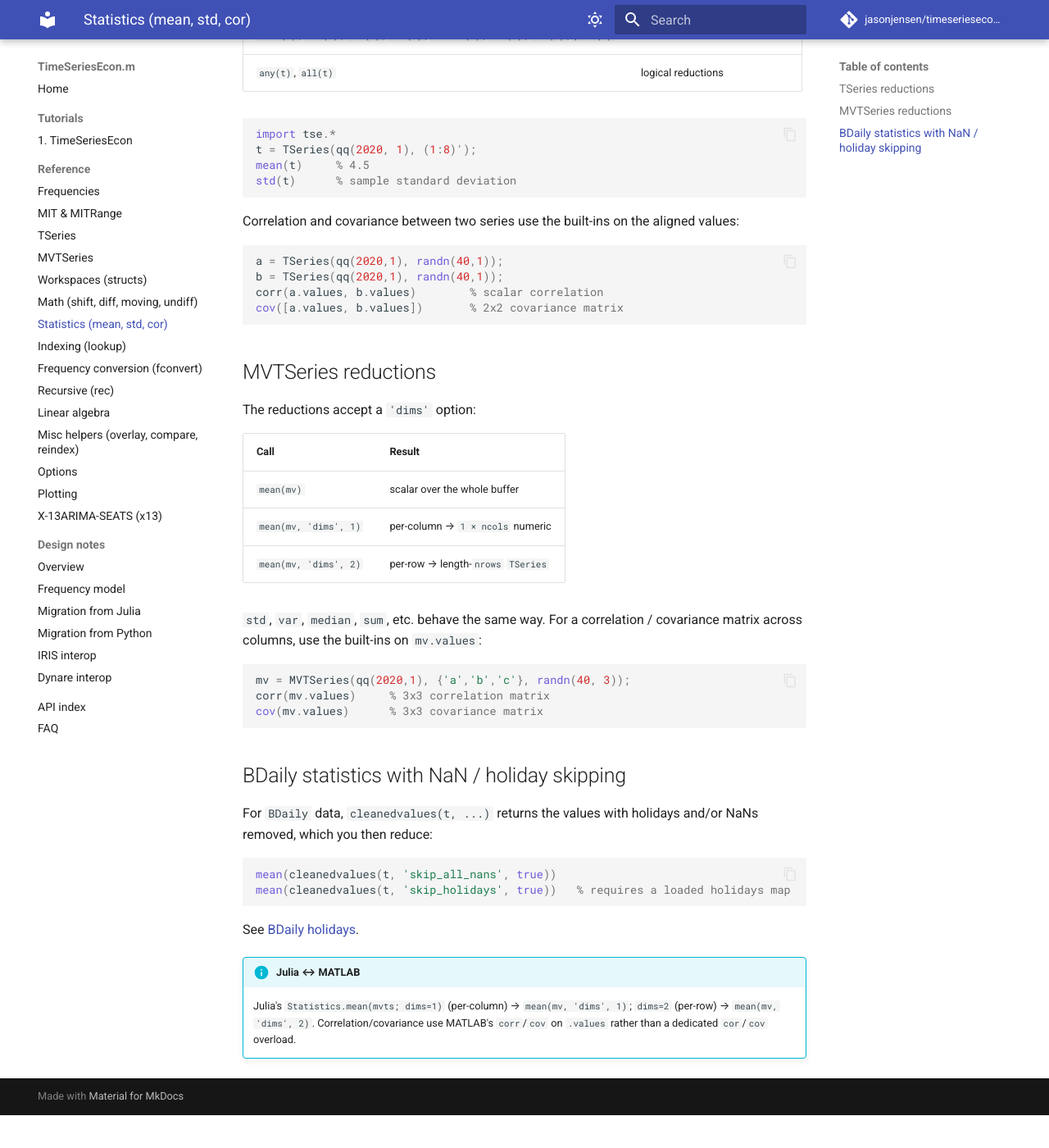
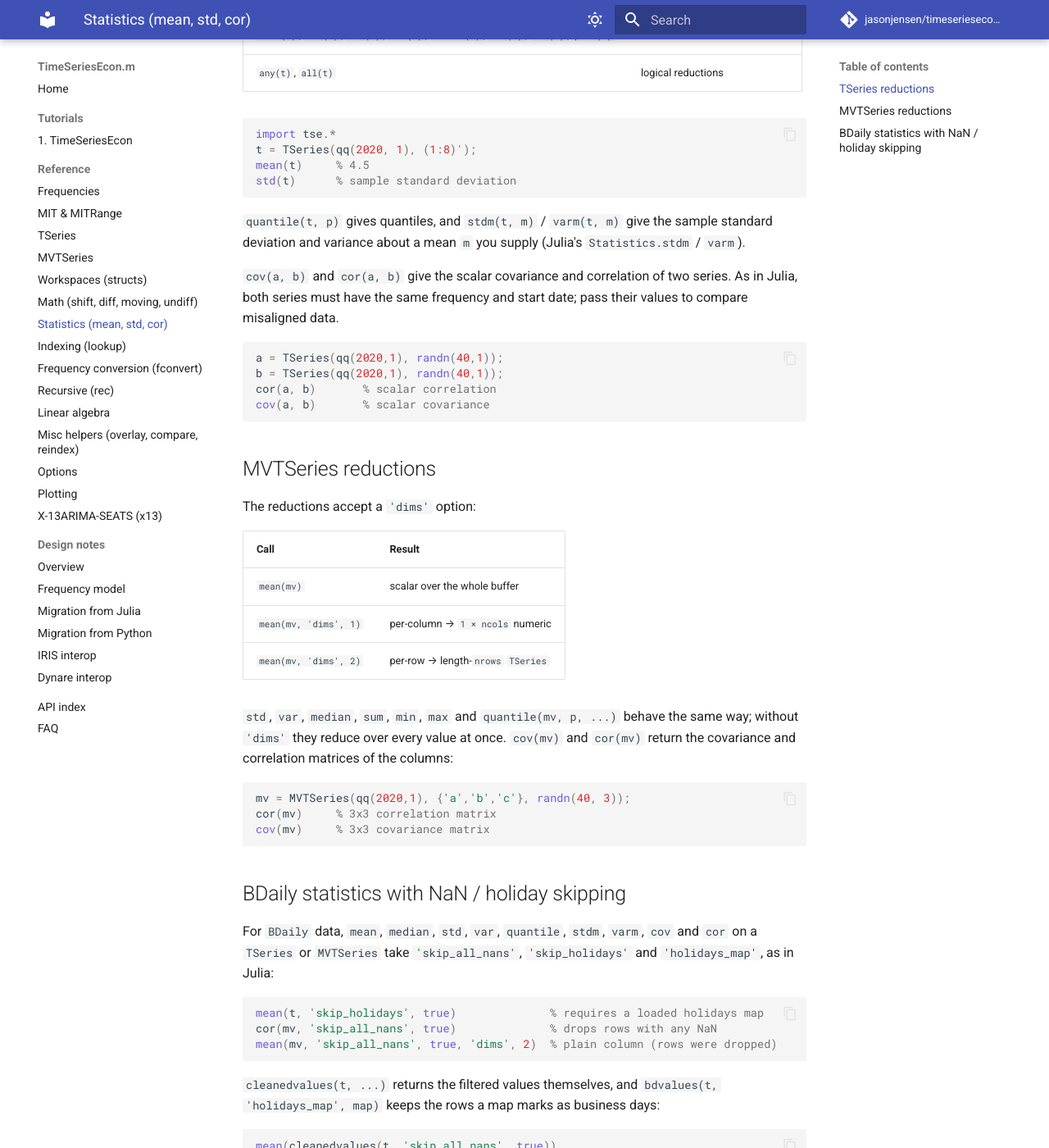
Before and after one commit to jasonjensen/TimeSeriesEcon.m, an MkDocs documentation site: the page built from docs/reference/stats.md, in a window 1280 px wide and 1400 px high, scrolled down 347 px. Shown: the whole window at 82% size. Built offline with MkDocs 1.6.1 and Material for MkDocs 9.7.7, drawn with Linux system fonts in a browser that asks for light colours; comment, search, counter and statistics services are not loaded; before the commit the page ends 1707 px from its top, so only the background shows below that; some of the changed text lies outside the part shown.

Commit message:
Add MVTSeries quantile/cov/cor, stdm/varm and bdvalues (G5, G6)
- MVTSeries: quantile, cov and cor, with the BDaily skip options
  (skip_all_nans, skip_holidays, holidays_map) on every statistic.
- Without 'dims', std/var/median of an MVTSeries now use every value
  (they reduced the per-column results again); min/max with 'dims'
  no longer compare elementwise against the dims number.
- TSeries: stdm and varm (known mean), with BDaily skip options.
- cov(a, b) of two TSeries returns the scalar covariance, as in Julia;
  cov/cor of two series require the same frequency and start date.
- tse.bdvalues for BDaily TSeries and MVTSeries.
- Docs (reference/stats.md) and lore/GAPS.md updated.

Co-Authored-By: Claude Opus 5.5 (1M context) <noreply@anthropic.com>
Claude-Session: https://claude.ai/code/session_01Q2bhK65D1Xgt5TY85mvzot

````diff
--- a/docs/reference/stats.md
+++ b/docs/reference/stats.md
@@ -18,14 +18,19 @@ mean(t)     % 4.5
 std(t)      % sample standard deviation
 ```
 
-Correlation and covariance between two series use the built-ins on the aligned
-values:
+`quantile(t, p)` gives quantiles, and `stdm(t, m)` / `varm(t, m)` give the
+sample standard deviation and variance about a mean `m` you supply (Julia's
+`Statistics.stdm` / `varm`).
+
+`cov(a, b)` and `cor(a, b)` give the scalar covariance and correlation of two
+series. As in Julia, both series must have the same frequency and start date;
+pass their values to compare misaligned data.
 
 ```matlab
 a = TSeries(qq(2020,1), randn(40,1));
 b = TSeries(qq(2020,1), randn(40,1));
-corr(a.values, b.values)        % scalar correlation
-cov([a.values, b.values])       % 2x2 covariance matrix
+cor(a, b)       % scalar correlation
+cov(a, b)       % scalar covariance
 ```
 
 ## MVTSeries reductions
@@ -38,19 +43,31 @@ The reductions accept a `'dims'` option:
 | `mean(mv, 'dims', 1)` | per-column → `1 × ncols` numeric |
 | `mean(mv, 'dims', 2)` | per-row → length-`nrows` `TSeries` |
 
-`std`, `var`, `median`, `sum`, etc. behave the same way. For a correlation /
-covariance matrix across columns, use the built-ins on `mv.values`:
+`std`, `var`, `median`, `sum`, `min`, `max` and `quantile(mv, p, ...)` behave
+the same way; without `'dims'` they reduce over every value at once.
+`cov(mv)` and `cor(mv)` return the covariance and correlation matrices of the
+columns:
 
 ```matlab
 mv = MVTSeries(qq(2020,1), {'a','b','c'}, randn(40, 3));
-corr(mv.values)     % 3x3 correlation matrix
-cov(mv.values)      % 3x3 covariance matrix
+cor(mv)     % 3x3 correlation matrix
+cov(mv)     % 3x3 covariance matrix
 ```
 
 ## BDaily statistics with NaN / holiday skipping
 
-For `BDaily` data, `cleanedvalues(t, ...)` returns the values with holidays
-and/or NaNs removed, which you then reduce:
+For `BDaily` data, `mean`, `median`, `std`, `var`, `quantile`, `stdm`, `varm`,
+`cov` and `cor` on a `TSeries` or `MVTSeries` take `'skip_all_nans'`,
+`'skip_holidays'` and `'holidays_map'`, as in Julia:
+
+```matlab
+mean(t, 'skip_holidays', true)              % requires a loaded holidays map
+cor(mv, 'skip_all_nans', true)              % drops rows with any NaN
+mean(mv, 'skip_all_nans', true, 'dims', 2)  % plain column (rows were dropped)
+```
+
+`cleanedvalues(t, ...)` returns the filtered values themselves, and
+`bdvalues(t, 'holidays_map', map)` keeps the rows a map marks as business days:
 
 ```matlab
 mean(cleanedvalues(t, 'skip_all_nans', true))
@@ -62,5 +79,5 @@ See [BDaily holidays](../tutorials/1_timeseriesecon.md#16-bdaily-holidays).
 !!! info "Julia ↔ MATLAB"
     Julia's `Statistics.mean(mvts; dims=1)` (per-column) →
     `mean(mv, 'dims', 1)`; `dims=2` (per-row) → `mean(mv, 'dims', 2)`.
-    Correlation/covariance use MATLAB's `corr`/`cov` on `.values` rather than a
-    dedicated `cor`/`cov` overload.
+    `cor`/`cov` follow Julia: two series give a scalar, an `MVTSeries` gives
+    the matrix across its columns.
````
Also changed, not shown: lore/GAPS.md (+13 -2 lines), 5 other files.
